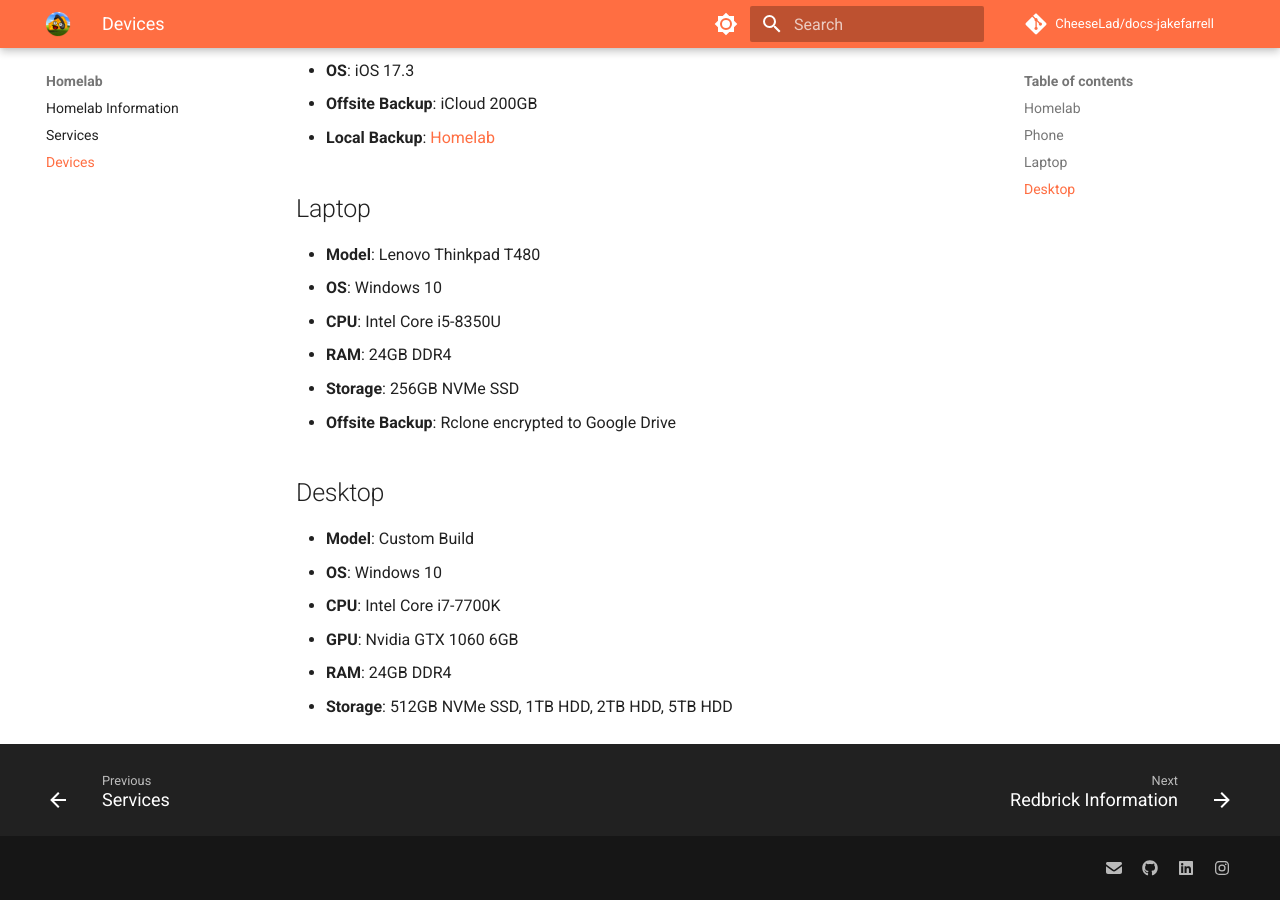
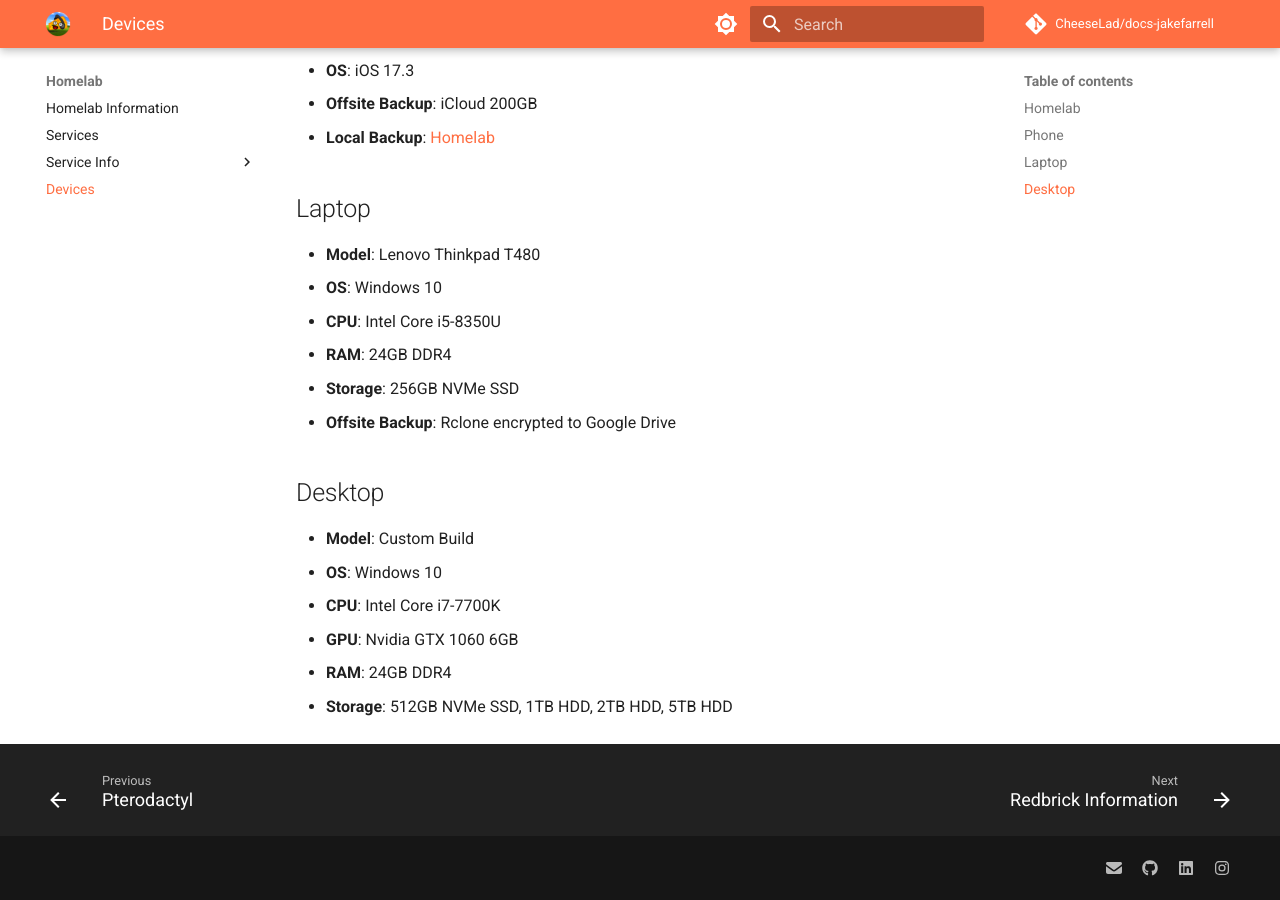
Before and after one commit to CheeseLad/docs, an MkDocs documentation site: the page built from docs/homelab/devices.md, in a window 1280 px wide and 900 px high, scrolled down 539 px. Built offline with MkDocs 1.6.1 and Material for MkDocs 9.7.7, drawn with Linux system fonts in a browser that asks for light colours; comment, search, counter and statistics services are not loaded.

Commit message:
pterodactyl notes

```diff
--- a/mkdocs.yml
+++ b/mkdocs.yml
@@ -10,6 +10,8 @@
   - Homelab:
     - Homelab Information: homelab/homelab.md
     - Services: homelab/services.md
+    - Service Info:
+      - Pterodactyl: homelab/services/pterodactyl.md
     - Devices: homelab/devices.md
   - Redbrick:
     - Redbrick Information: redbrick/redbrick.md
```
Also changed, not shown: docs/homelab/services/pterodactyl.md (added, +5 -0 lines).
